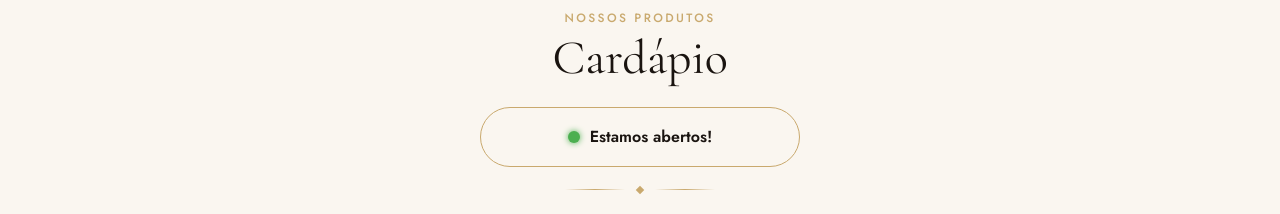
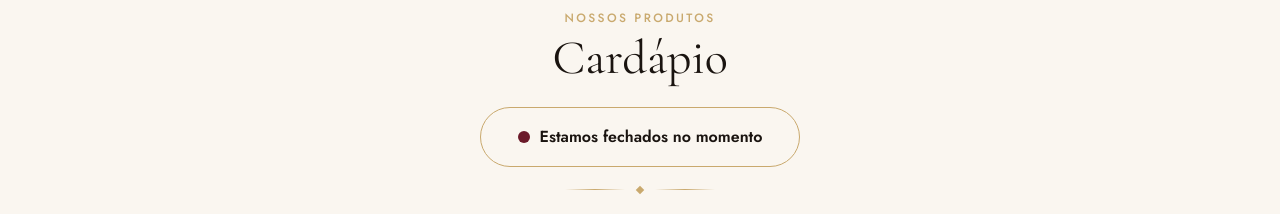
Before and after one commit to amandapadua/CarolAmaral-Doceria, a React (Create React App) app: page / in a window 1280 px wide. Shown: the part 1620-1834 px from the top of the page. Built offline with nearby package versions, Linux system fonts and the light colour scheme.

Commit message:
status da loja

```diff
--- a/src/components/StatusLoja.jsx
+++ b/src/components/StatusLoja.jsx
@@ -1,7 +1,7 @@
 import './StatusLoja.css';
 
 function StatusLoja() {
-  const aberto = true; // troque para false quando estiver fechado
+  const aberto = false; // troque para false quando estiver fechado
 
   return (
     <div className="status-loja">
```
